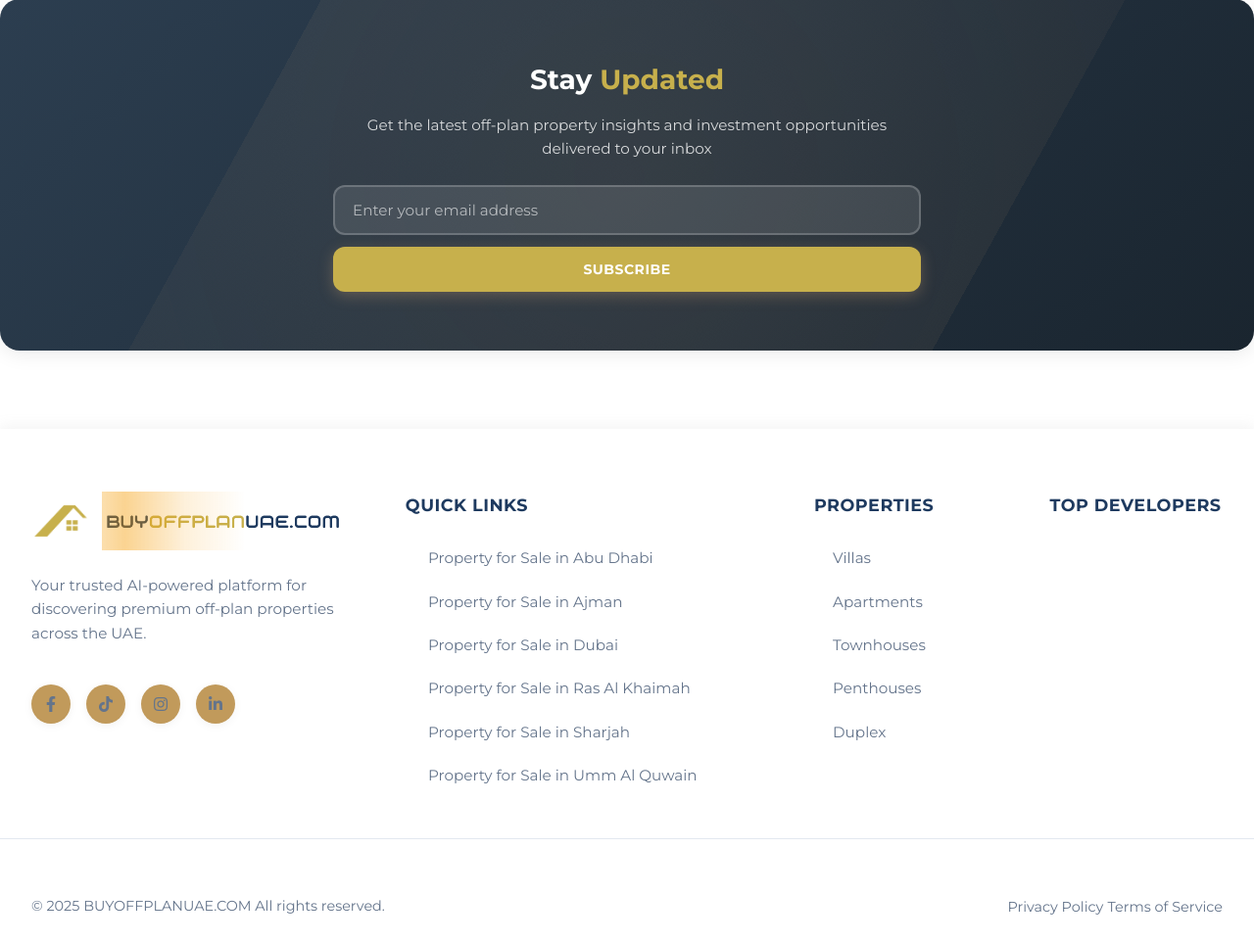
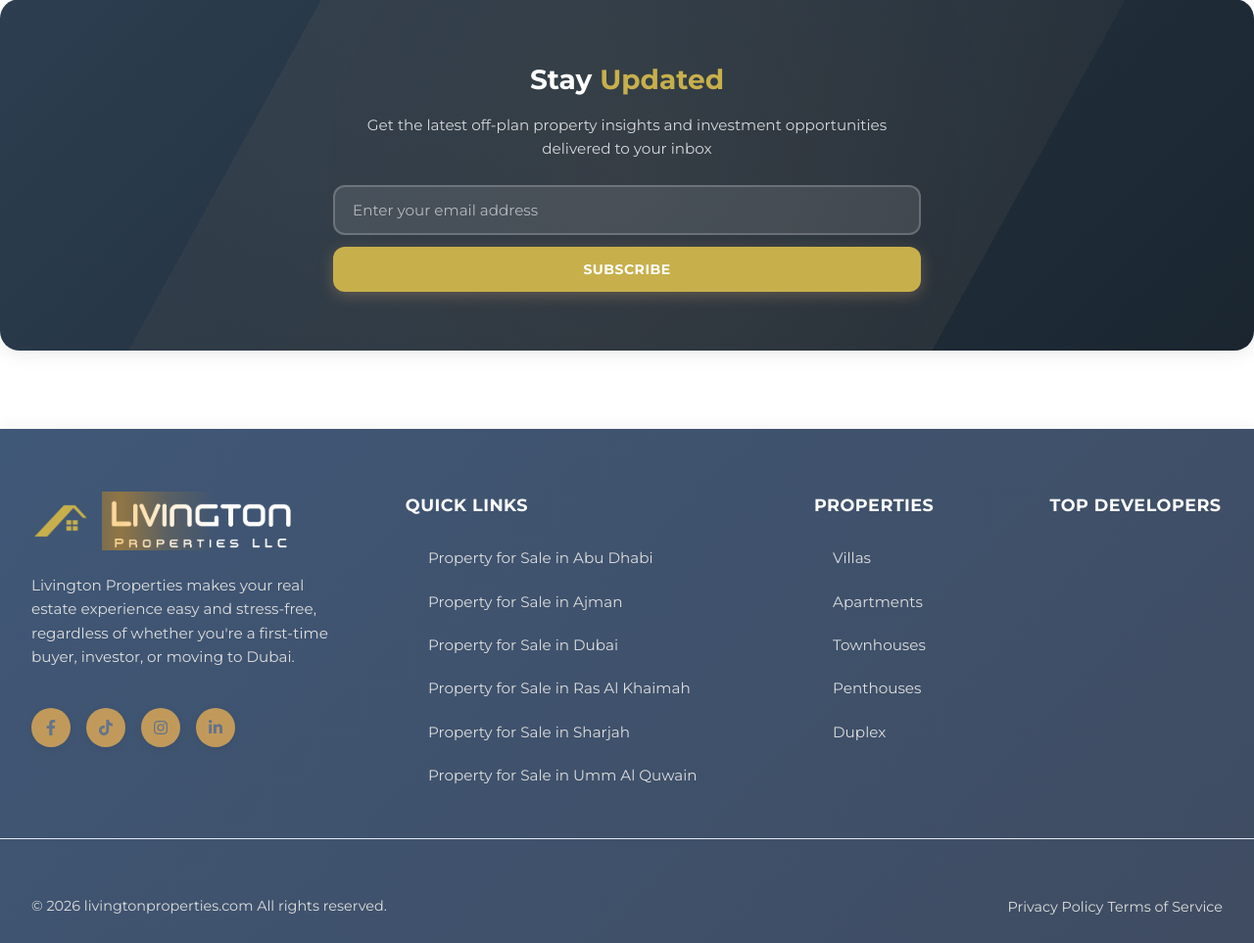
Before and after one commit to mubarisali/livington, a Django app: page / in a window 1280 px wide. Shown: the part 2035-2998 px from the top of the page at 98% size. Run offline with Django 5.2, Linux system fonts and the light colour scheme; data that the repository does not hold is empty; some libraries are stand-ins or nearby versions; some web fonts are replaced.

Commit message:
logo change

```diff
--- a/livington/main/templates/components/footer.html
+++ b/livington/main/templates/components/footer.html
@@ -5,20 +5,20 @@
         <!-- Brand Section - Left -->
         <div class="footer-brand">
              <div class="footer-logo">
-                    <img src="{% static 'img/logo.png' %}" alt="offplanuae" title="BuyOffPlanUAE | Dubai Off-Plan Property Experts">
+                    <img src="{% static 'img/logo.png' %}" alt="livington" title="livingtonproperties | Dubai Off-Plan Property Experts">
 
                     <span class="brand-name">
                         <img
-                            src="{% static 'img/logotext.png' %}"
-                            alt="BUYOFFPLANUAE.COM"
+                            src="{% static 'img/livington.png' %}"
+                            alt="livingtonproperties"
                             class="footer-brand-img"
-                            title="BuyOffPlanUAE | Dubai Off-Plan Property Experts"
+                            title="livingtonproperties | Dubai Off-Plan Property Experts"
                         >
                     </span>
                 </div>
 
             <p class="footer-tagline">
-                Your trusted AI-powered platform for discovering premium off-plan properties across the UAE.
+                Livington Properties makes your real estate experience easy and stress-free, regardless of whether you're a first-time buyer, investor, or moving to Dubai.
             </p>
 
             <!-- Social Icons -->
@@ -75,7 +75,7 @@
     <!-- Footer Bottom -->
     <div class="footer-bottom">
         <div class="footer-bottom-container">
-            <p class="copyright">© 2025 BUYOFFPLANUAE.COM All rights reserved.</p>
+            <p class="copyright">© 2026 livingtonproperties.com All rights reserved.</p>
             <div class="footer-legal">
                 <a href="{% url 'main:privacy_policy' %}" title="Privacy Policy" class="legal-link">Privacy Policy</a>
                 <a href="{% url 'main:terms_and_conditions' %}" title="terms of Service" class="legal-link">Terms of Service</a>
@@ -91,7 +91,7 @@
    FOOTER BASE
 ========================= */
 .modern-footer {
-    background: #fff;
+     background: linear-gradient(135deg, rgba(30, 58, 95, 0.85) 0%, rgba(15, 31, 58, 0.80) 100%);
     padding: 4rem 0 0;
     margin-top: 5rem;
     box-shadow: 0 -4px 12px rgba(157, 154, 154, 0.1);
@@ -202,7 +202,7 @@
 }
 
 .footer-tagline {
-    color: #64748b;
+    color: #ddd;
     font-size: 0.95rem;
     line-height: 1.6;
     max-width: 350px;
@@ -247,7 +247,7 @@
 .footer-heading {
     font-size: 1.1rem;
     font-weight: 700;
-    color: #1e3a5f;
+    color: #fff;
     margin-bottom: 1.5rem;
     text-transform: uppercase;
     letter-spacing: 0.5px;
@@ -262,7 +262,7 @@
 }
 
 .footer-link {
-    color: #64748b;
+    color: #ddd;
     text-decoration: none;
     font-size: 0.95rem;
     position: relative;
@@ -324,7 +324,7 @@
 
 .copyright,
 .legal-link {
-    color: #64748b;
+    color: #ddd;
     font-size: 0.9rem;
 }
 
--- a/livington/main/templates/components/header.html
+++ b/livington/main/templates/components/header.html
@@ -14,15 +14,15 @@
         <div class="logo-section">
             <a href="{% url 'main:home' %}" title="home" class="logo-link">
                 <div class="logo-icon">
-                    <img src="{% static 'img/logo.png' %}" alt="offplanuae" title="BuyOffPlanUAE | Dubai Off-Plan Property Experts">
+                    <img src="{% static 'img/logo.png' %}" alt="livington" title="livingtonproperties | Dubai Off-Plan Property Experts">
                 </div>
                 <div class="logo-text">
                 <span class="brand-names">
                     <img
-                        src="{% static 'img/logotext.png' %}"
-                        alt="BUYOFFPLANUAE.COM"
+                        src="{% static 'img/livington.png' %}"
+                        alt="livington"
                         class="brand-logo-img"
-                        title="BuyOffPlanUAE | Dubai Off-Plan Property Experts"
+                        title="livingtonproperties | Dubai Off-Plan Property Experts"
                     >
                 </span>
 </div>
@@ -66,18 +66,18 @@
     top: 0;
     left: 0;
     right: 0;
-    background: transparent;
+     background: linear-gradient(135deg, rgba(30, 58, 95, 0.85) 0%, rgba(15, 31, 58, 0.80) 100%);
     backdrop-filter: blur(10px);
     box-shadow: 0 2px 20px rgba(0, 0, 0, 0.08);
     z-index: 1000;
     transition: all 0.3s ease;
 }
-
+/*
 .modern-header.scrolled {
     background: rgba(255, 255, 255, 0.98);
     backdrop-filter: blur(10px);
     box-shadow: 0 4px 30px rgba(0, 0, 0, 0.12);
-}
+} */
 
 .header-container {
     max-width: 1400px;
@@ -121,7 +121,9 @@
     padding: 0.5rem 0;
     transition: color 0.3s ease;
 }
-
+   .nav-menu a{
+        color: #fff;
+    }
 .nav-link::before {
     content: '';
     position: absolute;
@@ -206,7 +208,7 @@
 
 /* Image inside existing brand-names */
 .brand-logo-img {
-    height: 30px;              /* desktop */
+    height: 50px;              /* desktop */
     width: auto;
     display: block;
 }
--- a/livington/main/templates/main/home.html
+++ b/livington/main/templates/main/home.html
@@ -2007,9 +2007,9 @@ a[href*='all_communities']:active {
     <div class="hero-container">
         <div class="hero-heading">
             <h1>
-                <span class="heading-line-1">Explore Luxury </span>
-                <span class="heading-line-2">Off-Plan Properties </span>
-                <span class="heading-line-3">in the UAE</span>
+                <span class="heading-line-1">Where Luxury Lives - </span>
+                <span class="heading-line-2"> Welcome To</span>
+                <span class="heading-line-3">Livington</span>
             </h1>
         </div>
     </div>
```
Also changed, not shown: livington/main/static/img/emaar.png (deleted), livington/main/static/img/livington.png (added), livington/main/static/img/logo-crop.png (deleted), livington/main/static/img/logotext.png (deleted).
